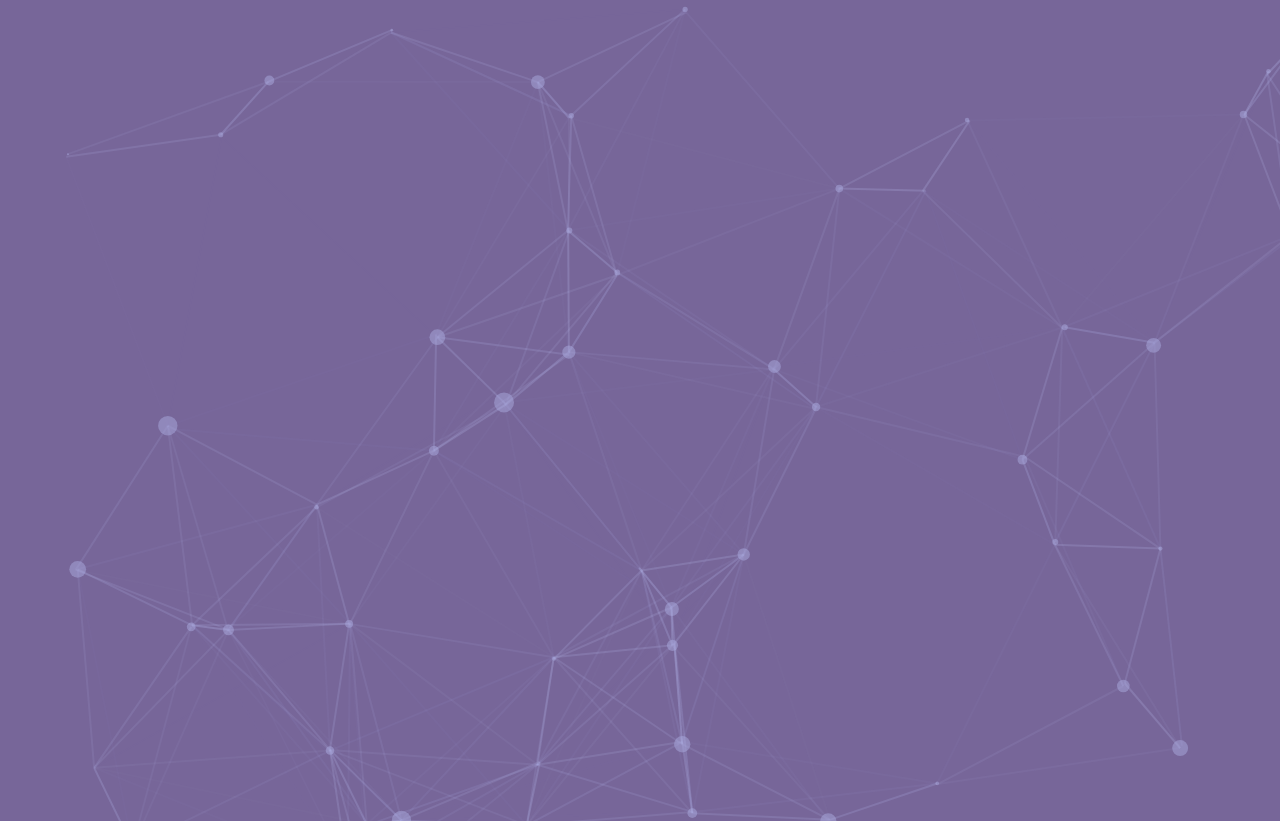
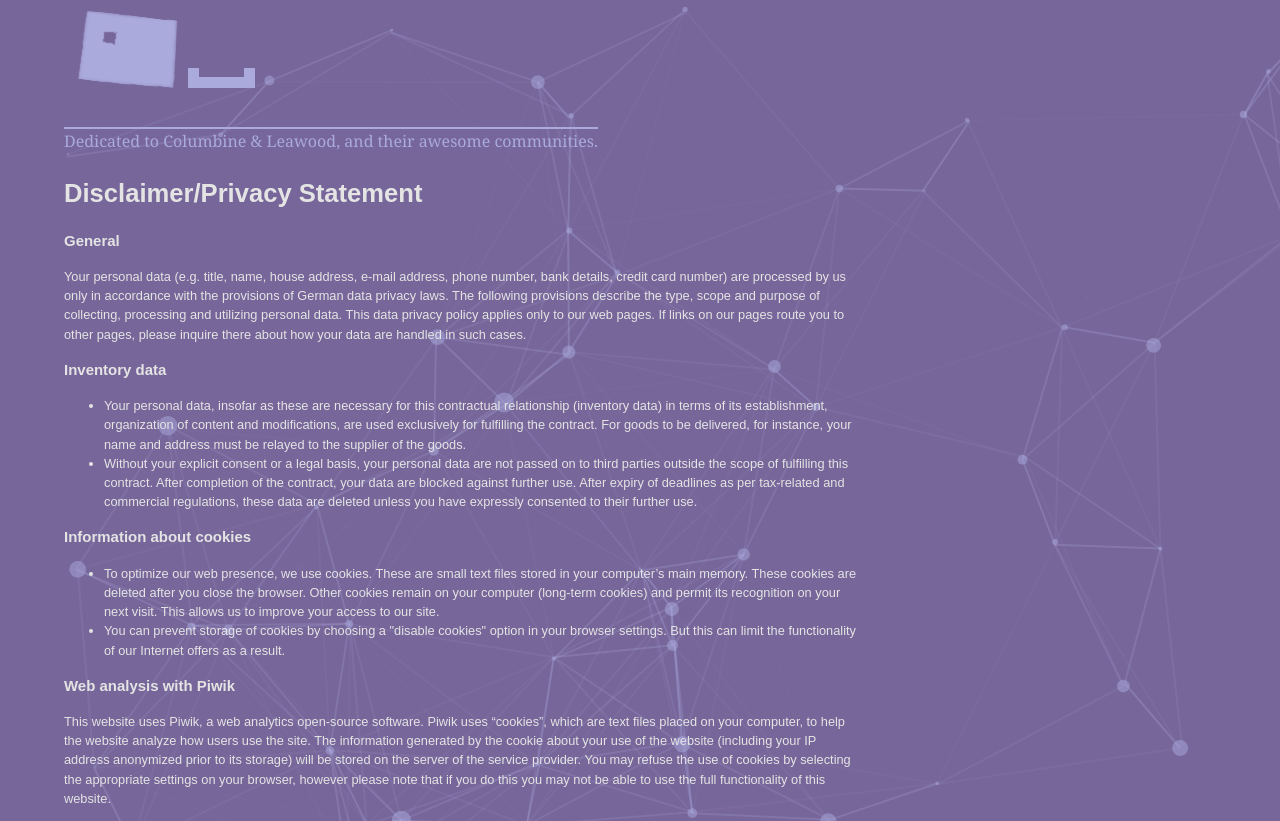
Before and after one commit to danPixl/columbine.space, a Jekyll site: the page built from disclaimer.html, in a window 1280 px wide. Shown: the part 200-1021 px from the top of the page. Built offline with Jekyll 4.4.1, drawn with Linux system fonts in a browser that asks for light colours; some web fonts are replaced; grey boxes are pictures that could not be loaded.

Commit message:
geuss what it didn't

```diff
--- a/css/js.css
+++ b/css/js.css
@@ -7,7 +7,7 @@
   background-image: url("");
   background-repeat: no-repeat;
   background-size: cover;
-  z-index: -0.1;
+  z-index: -1;
   background-position: 100% 100%;
 }
 
```
